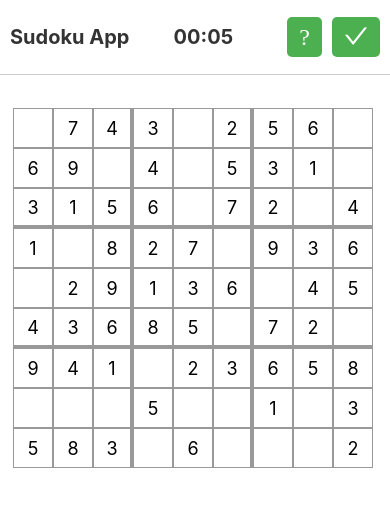
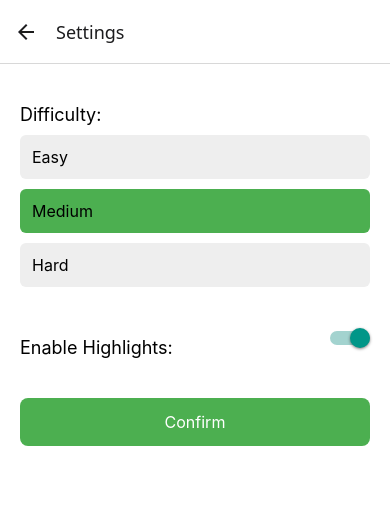
Before and after one commit to sahussai/SudokuReactNative, a React Native app: screen /Settings in a window 390 px wide. Shown: the top 506 px of the page. Built offline with nearby package versions, Linux system fonts and the light colour scheme.

Commit message:
Menu/settings scrren, difficulty, some UI fixes and additions

```diff
--- a/App.js
+++ b/App.js
@@ -1,16 +1,22 @@
-import { StyleSheet, Text, View, Button } from 'react-native';
+import React from 'react';
+import { NavigationContainer } from '@react-navigation/native';
+import { createNativeStackNavigator } from '@react-navigation/native-stack';
+import MenuScreen from './components/MenuScreen';
+import SudokuGrid from './components/SudokuGrid';
+import SettingsScreen from './components/SettingsScreen';
 
-import SudokuGrid from './components/SudokuGrid'
+
+const Stack = createNativeStackNavigator();
 
 export default function App() {
-  return <SudokuGrid/>
+  return (
+    <NavigationContainer>
+      <Stack.Navigator initialRouteName="Menu">
+        <Stack.Screen name="Menu" component={MenuScreen} options={{ headerShown: false }} />
+        <Stack.Screen name="Sudoku" component={SudokuGrid} options={{ title: 'Sudoku Game' }} />
+        <Stack.Screen name="Settings" component={SettingsScreen} />
+      </Stack.Navigator>
+    </NavigationContainer>
+
+  );
 }
-
-const styles = StyleSheet.create({
-  container: {
-    flex: 1,
-    backgroundColor: '#fff',
-    alignItems: 'center',
-    justifyContent: 'center',
-  },
-});
--- /dev/null
+++ b/components/MenuScreen.js
@@ -0,0 +1,55 @@
+import React from 'react';
+import { View, Text, Pressable, StyleSheet } from 'react-native';
+import AntDesign from '@expo/vector-icons/AntDesign';
+
+const MenuScreen = ({ navigation }) => {
+  return (
+    <View style={styles.container}>
+      <Text style={styles.title}>Welcome to Sudoku</Text>
+
+      <Pressable style={styles.button} onPress={() => navigation.navigate('Sudoku')}>
+        <Text style={styles.buttonText}>Start Game</Text>
+      </Pressable>
+
+      <Pressable style={styles.settingsButton} onPress={() => navigation.navigate('Settings')}>
+        <AntDesign name="setting" size={24} color="white" />
+      </Pressable>
+
+    </View>
+  );
+};
+
+const styles = StyleSheet.create({
+  container: {
+    flex: 1,
+    justifyContent: 'center',
+    alignItems: 'center',
+    padding: 20,
+    backgroundColor: '#f0f8ff',
+  },
+  title: {
+    fontSize: 28,
+    fontWeight: 'bold',
+    marginBottom: 40,
+  },
+  button: {
+    backgroundColor: '#4CAF50',
+    paddingVertical: 14,
+    paddingHorizontal: 28,
+    borderRadius: 10,
+    marginBottom: 20,
+  },
+  settingsButton: {
+    backgroundColor: '#4CAF50',
+    paddingVertical: 14,
+    paddingHorizontal: 14,
+    borderRadius: 30,
+    marginBottom: 20,
+  },
+  buttonText: {
+    color: '#fff',
+    fontSize: 18,
+  },
+});
+
+export default MenuScreen;
--- /dev/null
+++ b/components/SettingsScreen.js
@@ -0,0 +1,102 @@
+import React, { useEffect, useState } from 'react';
+import { View, Text, Pressable, StyleSheet, Switch, Alert } from 'react-native';
+import AsyncStorage from '@react-native-async-storage/async-storage';
+import { useNavigation } from '@react-navigation/native';
+
+
+const SETTINGS_KEY = 'sudokuSettings';
+
+
+const SettingsScreen = () => {
+  const [difficulty, setDifficulty] = useState('Medium');
+  const [highlightEnabled, setHighlightEnabled] = useState(true);
+  const navigation = useNavigation();
+
+
+  useEffect(() => {
+    const loadSettings = async () => {
+      const saved = await AsyncStorage.getItem(SETTINGS_KEY);
+      if (saved) {
+        const parsed = JSON.parse(saved);
+        setDifficulty(parsed.difficulty);
+        setHighlightEnabled(parsed.highlightEnabled);
+      }
+    };
+    loadSettings();
+  }, []);
+
+  const saveSettings = async () => {
+    const settings = { difficulty, highlightEnabled };
+    await AsyncStorage.setItem(SETTINGS_KEY, JSON.stringify(settings));
+    navigation.navigate('Menu');
+  };
+
+  return (
+    <View style={styles.container}>
+
+      <Text style={styles.label}>Difficulty:</Text>
+      {['Easy', 'Medium', 'Hard'].map(level => (
+        <Pressable
+          key={level}
+          style={[
+            styles.option,
+            difficulty === level && styles.selectedOption
+          ]}
+          onPress={() => setDifficulty(level)}
+        >
+          <Text style={styles.optionText}>{level}</Text>
+        </Pressable>
+      ))}
+
+      <View style={styles.toggleContainer}>
+        <Text style={styles.label}>Enable Highlights:</Text>
+        <Switch
+          value={highlightEnabled}
+          onValueChange={setHighlightEnabled}
+        />
+      </View>
+
+      <Pressable onPress={saveSettings} style={styles.saveButton}>
+        <Text style={styles.saveButtonText}>Confirm</Text>
+      </Pressable>
+    </View>
+  );
+};
+
+const styles = StyleSheet.create({
+  container: { flex: 1, padding: 20, backgroundColor: '#fff' },
+  header: { fontSize: 24, fontWeight: 'bold', marginBottom: 30 },
+  label: { fontSize: 18, marginTop: 20 },
+  option: {
+    padding: 12,
+    backgroundColor: '#eee',
+    borderRadius: 6,
+    marginTop: 10,
+  },
+  selectedOption: {
+    backgroundColor: '#4CAF50',
+  },
+  optionText: {
+    color: '#000',
+    fontSize: 16,
+  },
+  toggleContainer: {
+    flexDirection: 'row',
+    alignItems: 'center',
+    justifyContent: 'space-between',
+    marginTop: 30,
+  },
+  saveButton: {
+    marginTop: 40,
+    backgroundColor: '#4CAF50',
+    padding: 14,
+    borderRadius: 8,
+    alignItems: 'center',
+  },
+  saveButtonText: {
+    color: '#fff',
+    fontSize: 16,
+  },
+});
+
+export default SettingsScreen;
--- a/components/SudokuGrid.js
+++ b/components/SudokuGrid.js
@@ -1,5 +1,6 @@
 import React, { useState, useEffect, useRef } from 'react';
 import { Alert, View, Text, TextInput, Pressable, StyleSheet, Keyboard, TouchableWithoutFeedback, SafeAreaView } from 'react-native';
+import { useFocusEffect } from '@react-navigation/native';
 import AntDesign from '@expo/vector-icons/AntDesign';
 import AsyncStorage from '@react-native-async-storage/async-storage';
 import { generateSudokuPuzzle } from './sudokuGenerator';
@@ -9,6 +10,8 @@ const SUDOKU_PUZZLE_KEY = 'sudoku_current';
 const SUDOKU_INITIAL_KEY = 'sudoku_initial';
 const SUDOKU_SOLUTION_KEY = 'sudoku_solution';
 const SUDOKU_TIMER_KEY = 'sudokuTimer';
+const SETTINGS_KEY = 'sudokuSettings';
+const PREV_SETTINGS_Key = 'lastUsedDifficulty';
 
 
 const SudokuGrid = () => {
@@ -24,28 +27,57 @@ const SudokuGrid = () => {
   const [secondsElapsed, setSecondsElapsed] = useState(0);
   const [timerRunning, setTimerRunning] = useState(false);
   const timerRef = useRef(null);
+  const [highlightEnabled, setHighlightEnabled] = useState(true);
+  const [difficulty, setDifficulty] = useState('Medium');
+  const [hasError, setHasError] = useState(false);
+  const DIFFICULTY_K_MAP = {
+    Easy: 25,
+    Medium: 40,
+    Hard: 50,
+  };
+
 
   useEffect(() => {
     const loadPuzzle = async () => {
       try {
-        const [saved, init, solution] = await Promise.all([
+        const [saved, init, solution, settings, lastUsedDifficulty] = await Promise.all([
           AsyncStorage.getItem(SUDOKU_PUZZLE_KEY),
           AsyncStorage.getItem(SUDOKU_INITIAL_KEY),
           AsyncStorage.getItem(SUDOKU_SOLUTION_KEY),
+          AsyncStorage.getItem(SETTINGS_KEY),
+          AsyncStorage.getItem(PREV_SETTINGS_Key)
         ]);
+
+        if (settings) {
+          const parsed = JSON.parse(settings);
+
+          if (parsed.difficulty !== lastUsedDifficulty) {
+            await generateNewPuzzle(parsed.difficulty);
+            await AsyncStorage.setItem('lastUsedDifficulty', parsed.difficulty);
+            setDifficulty(parsed.difficulty);
+            setHighlightEnabled(parsed.highlightEnabled);
+            return;
+          }
+
+          setDifficulty(parsed.difficulty);
+          setHighlightEnabled(parsed.highlightEnabled);
+        }
+
 
         if (saved && init && solution) {
           setGrid(JSON.parse(saved));
           setInitialPuzzle(JSON.parse(init));
           setCompletedPuzzle(JSON.parse(solution));
         } else {
-          await generateNewPuzzle(); // fallback if any are missing
+          await generateNewPuzzle(difficulty); // fallback if any are missing
         }
       } catch (e) {
         console.error('Failed to load puzzle:', e);
-        await generateNewPuzzle();
+        await generateNewPuzzle(difficulty);
       }
     };
+
+
 
     const loadTimer = async () => {
       try {
@@ -58,7 +90,6 @@ const SudokuGrid = () => {
         console.error('Failed to load timer:', e);
       }
     };
-
     loadPuzzle();
 
     loadTimer();
@@ -95,8 +126,14 @@ const SudokuGrid = () => {
 
 
 
-const generateNewPuzzle = async () => {
-  const { puzzle, completedPuzzle: solution } = generateSudokuPuzzle(25);
+const generateNewPuzzle = async (passedDifficulty) => {
+  const kValue = DIFFICULTY_K_MAP[passedDifficulty] || 45;
+  console.log("DIFFICULTY_K_MAP[passedDifficulty]): ", DIFFICULTY_K_MAP[passedDifficulty]);
+  console.log("kValue: ", kValue);
+  console.log("DIFFICULTY_K_MAP: ", DIFFICULTY_K_MAP);
+  console.log("difficulty: ", difficulty);
+  const { puzzle, completedPuzzle: solution } = generateSudokuPuzzle(kValue);
+  await AsyncStorage.setItem('lastUsedDifficulty', passedDifficulty);
   const deepPuzzle = JSON.parse(JSON.stringify(puzzle));
 
   setGrid(deepPuzzle);
@@ -106,6 +143,7 @@ const generateNewPuzzle = async () => {
   setNotStopped(true);
   setFocusedCell({ row: null, col: null });
   setSelectedValue(null);
+  setHasError(false);
 
   try {
     await AsyncStorage.setItem(SUDOKU_PUZZLE_KEY, JSON.stringify(deepPuzzle));
@@ -132,12 +170,14 @@ const resetGame = async () => {
       setNotStopped(true);
       await AsyncStorage.setItem(SUDOKU_PUZZLE_KEY, JSON.stringify(resetPuzzle));
     } else {
-      generateNewPuzzle();
+      generateNewPuzzle(difficulty);
     }
   } catch (e) {
     console.error('Failed to reset puzzle:', e);
   }
+  await AsyncStorage.setItem('lastUsedDifficulty', difficulty);
   await resetTimer();
+  setHasError(false);
   startTimer();
 };
 
@@ -161,7 +201,7 @@ const resetGame = async () => {
     const newCorrectnessGrid = Array(9).fill(null).map(() => Array(9).fill(null));
     let numberOfCorrect = 0;
     setNotStopped(false);
-    let hasError = false;
+    let hasAnyError = false;
 
     for (let row = 0; row < 9; row++) {
       for (let col = 0; col < 9; col++) {
@@ -170,13 +210,16 @@ const resetGame = async () => {
           numberOfCorrect++;
         } else {
           newCorrectnessGrid[row][col] = false;
-          hasError = true;
+          hasAnyError = true;
         }
       }
     }
+
     setCorrectnessGrid(newCorrectnessGrid);
+    setHasError(hasAnyError);
     setNotStopped(false);
     stopTimer();
+
 
     Alert.alert(
       'Results:',
@@ -225,14 +268,14 @@ const resetGame = async () => {
 
     return [
       styles.cell,
-      (focusedCell.row === rowIndex || focusedCell.col === colIndex || inSameBox) &&
+      highlightEnabled && (focusedCell.row === rowIndex || focusedCell.col === colIndex || inSameBox) &&
         focusedCell.row !== null &&
         focusedCell.col !== null &&
         styles.relatedCell,
       focusedCell.row === rowIndex &&
         focusedCell.col === colIndex &&
         styles.focusedCell,
-      selectedValue !== null &&
+      highlightEnabled && selectedValue !== null &&
         cellValue === selectedValue &&
         styles.sameValueCell,
       rowIndex % 3 === 2 && rowIndex !== 8 ? styles.bottomBorder : null,
@@ -251,10 +294,11 @@ const resetGame = async () => {
   }
 
   return (
+    <SafeAreaView style={{ flex: 1, backgroundColor: '#fff' }}>
     <TouchableWithoutFeedback onPress={Keyboard.dismiss}>
-      <SafeAreaView style={{ flex: 1, justifyContent: 'space-around' }}>
+      <View style={{ flex: 1, justifyContent: 'space-around' }}>
         <View style={styles.topBar}>
-          <Text style={styles.title}>Sudoku App</Text>
+          <Text style={styles.title}>{difficulty}</Text>
             <View style={{ alignItems: 'center', marginVertical: 10 }}>
               <Text style={{ fontSize: 20, fontWeight: 'bold', color: notStopped ? '#333' : '#4CAF50', }}>
                 {Math.floor(secondsElapsed / 60)
@@ -312,14 +356,20 @@ const resetGame = async () => {
         </View>
 
         {!notStopped && (
-          <View style={{ alignItems: 'center', marginBottom:200 }}>
-            <Pressable onPress={generateNewPuzzle} style={styles.bottomButton}>
+          <View style={{ flexDirection: 'row', justifyContent: 'center', marginBottom: 200 }}>
+            {hasError && (
+              <Pressable onPress={resetGame} style={styles.bottomButton}>
+                <Text style={styles.buttonText}>Retry</Text>
+              </Pressable>
+            )}
+            <Pressable onPress={() => generateNewPuzzle(difficulty)} style={styles.bottomButton}>
               <Text style={styles.buttonText}>New Puzzle</Text>
             </Pressable>
           </View>
         )}
-      </SafeAreaView>
+      </View>
     </TouchableWithoutFeedback>
+    </SafeAreaView>
   );
 
 };
@@ -327,7 +377,6 @@ const resetGame = async () => {
 const styles = StyleSheet.create({
   board: {
     flex: 1,
-    marginTop: 20,
     padding: 13,
     backgroundColor: '#fff',
   },
@@ -379,7 +428,6 @@ const styles = StyleSheet.create({
     justifyContent: 'space-between',
     paddingHorizontal: 10,
     paddingVertical: 15,
-    marginTop: 0,
     borderBottomWidth: 1,
     borderColor: '#ccc',
   },
```
Also changed, not shown: package.json (+7 -2 lines), 1 other file (tests, documents, lock files or other folders).
